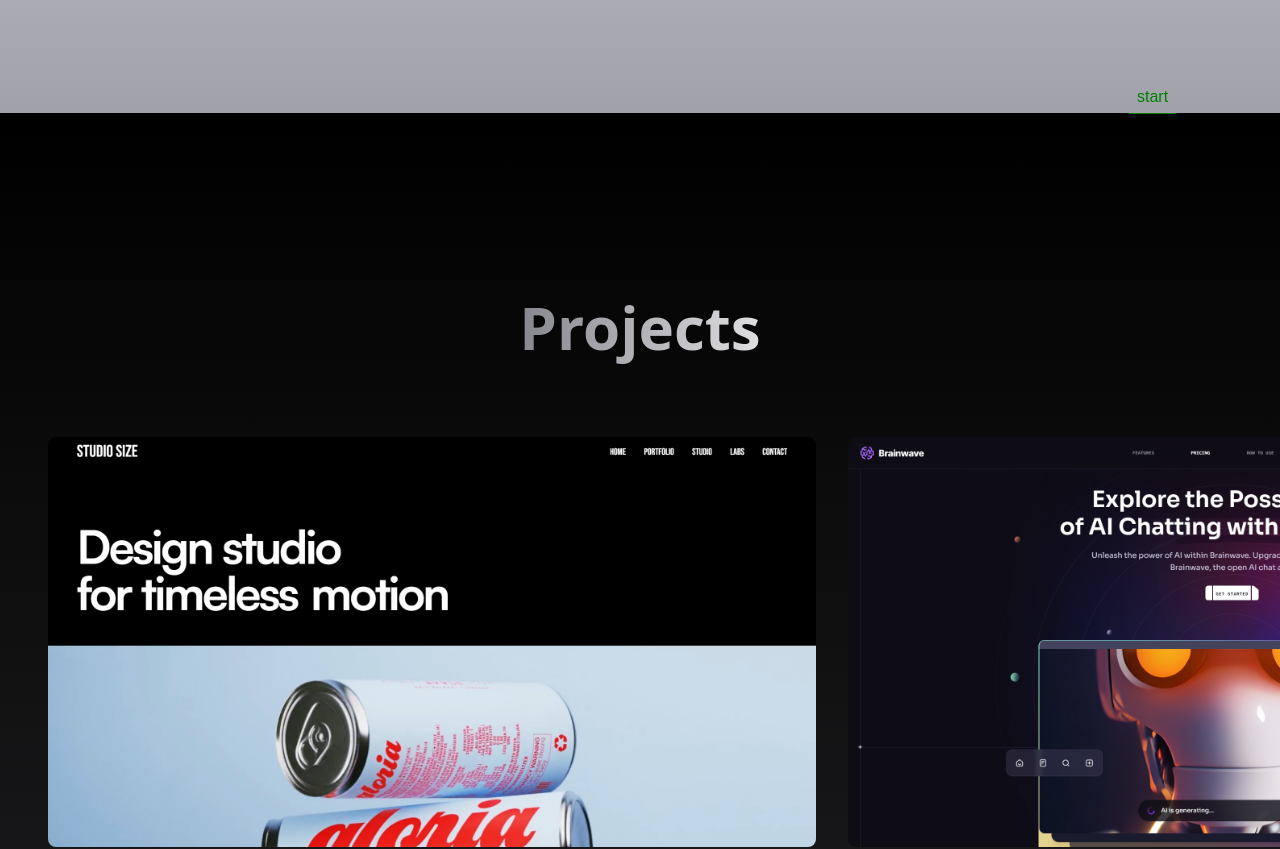
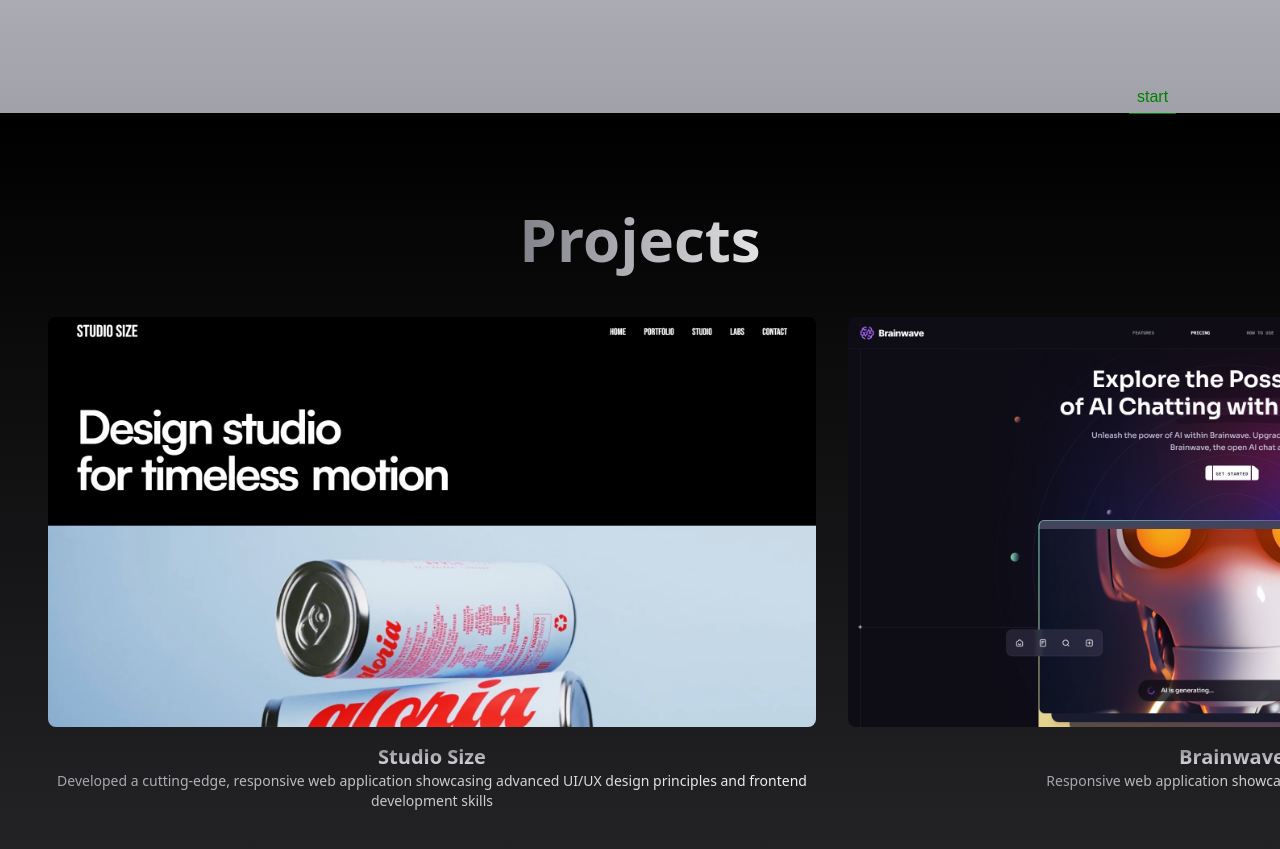
Before and after one commit to ratanz/Portfolio, a Next.js app: page / in a window 1280 px wide. Shown: the part 667-1516 px from the top of the page. Built offline with nearby package versions, Linux system fonts and the light colour scheme.

Commit message:
making changes

```diff
--- a/components/Projects.tsx
+++ b/components/Projects.tsx
@@ -20,14 +20,14 @@ const Projects = () => {
 
         if (container && projects) {
             const totalWidth = projects.scrollWidth - window.innerWidth
-            const extraScroll = window.innerWidth * 0.10
+            const extraScroll = window.innerWidth * 5.20
 
             gsap.to(projects, {
                 x: -totalWidth,
                 ease: "power1.inOut",
                 scrollTrigger: {
                     trigger: container,
-                    start: "top -10%",
+                    start: "top top",
                     end: () => `+=${totalWidth + extraScroll}`,
                     pin: true,
                     scrub: 2,
@@ -90,9 +90,9 @@ const Projects = () => {
     return (
         <div
             ref={containerRef}
-            className="projects-container h-[99vw] w-full  bg-gradient-to-b from-black to-zinc-800 overflow-hidden">
-            <div className='flex justify-center items-center mt-32'>
-                <h1 className='text-6xl font-bold text-transparent p-14 mb-4 bg-clip-text bg-gradient-to-r from-zinc-500 to-zinc-100'>Projects</h1>
+            className="projects-container lg:h-[64vw] h-screen w-full  bg-gradient-to-b from-black to-zinc-800 overflow-hidden ">
+            <div className='flex justify-center items-center pointer-events-none  mt-14'>
+                <h1 className='text-6xl font-bold text-transparent p-10  bg-clip-text bg-gradient-to-r from-zinc-500 to-zinc-100'>Projects</h1>
             </div>
             <div
             ref={projectsRef}
```
